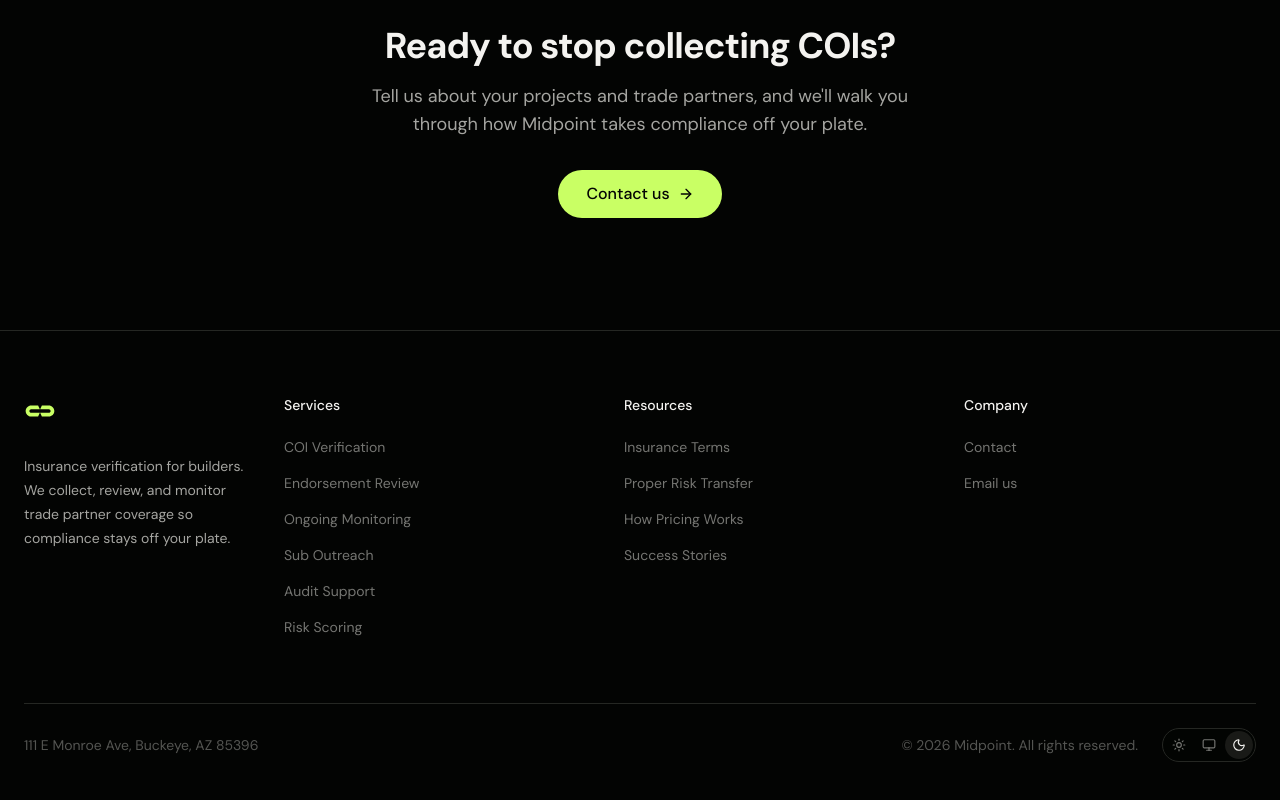
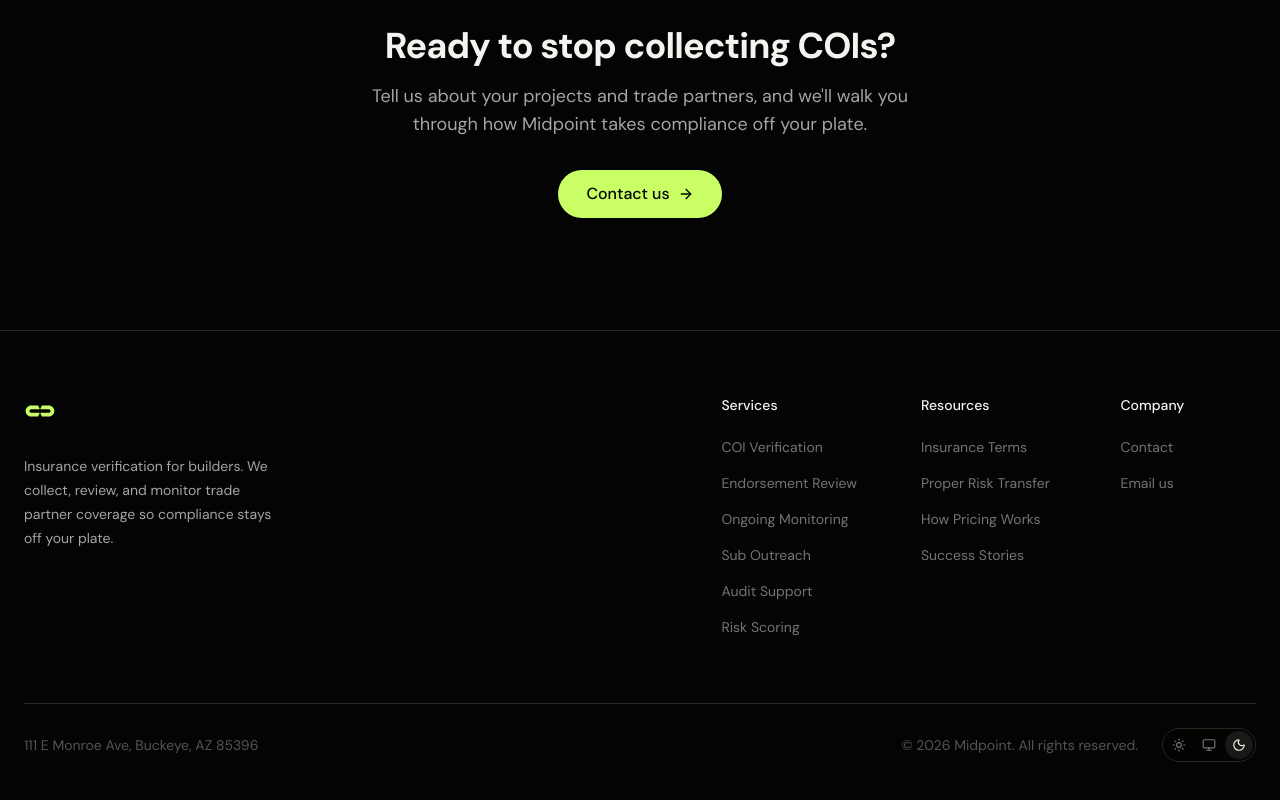
Before and after one commit to MidpointAI/midpoint_landing_page, a Next.js app: page / in a window 1280 px wide. Shown: the part 4596-5396 px from the top of the page. Built offline with nearby package versions, Linux system fonts and the light colour scheme.

Commit message:
Footer: group link columns on the right
Co-Authored-By: Claude Fable 5.1 <noreply@anthropic.com>

```diff
--- a/components/v2/footer-v2.tsx
+++ b/components/v2/footer-v2.tsx
@@ -54,7 +54,7 @@ export default function FooterV2() {
     <footer className="w-full bg-background border-t border-border">
       <div className="container-site pt-16 pb-12">
         <div className="flex flex-col lg:flex-row gap-12 lg:gap-0">
-          <div className="lg:w-[260px] lg:pr-8 flex-shrink-0">
+          <div className="lg:w-[280px] lg:pr-8 flex-shrink-0">
             <Link href="/" className="inline-flex" aria-label="Midpoint home">
               <BrandLogo variant="mark" className="h-8 w-8" />
             </Link>
@@ -64,7 +64,7 @@ export default function FooterV2() {
             </p>
           </div>
 
-          <div className="flex-1 grid grid-cols-2 sm:grid-cols-3 gap-8 lg:gap-12">
+          <div className="grid grid-cols-2 sm:grid-cols-3 gap-10 lg:gap-16 lg:ml-auto">
             {footerColumns.map((column) => (
               <div key={column.title}>
                 <p className="text-sm font-medium text-foreground mb-5">{column.title}</p>
```
